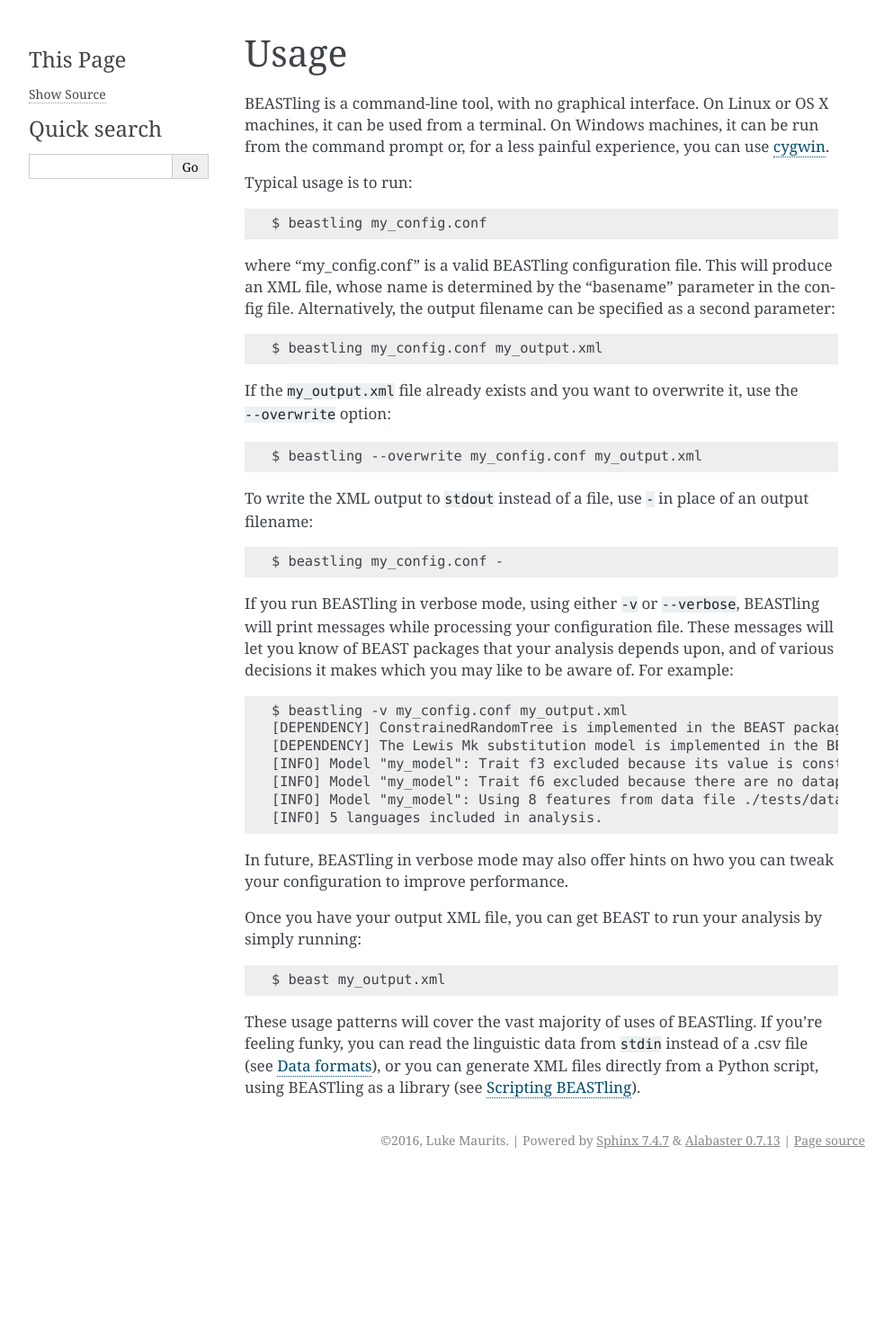
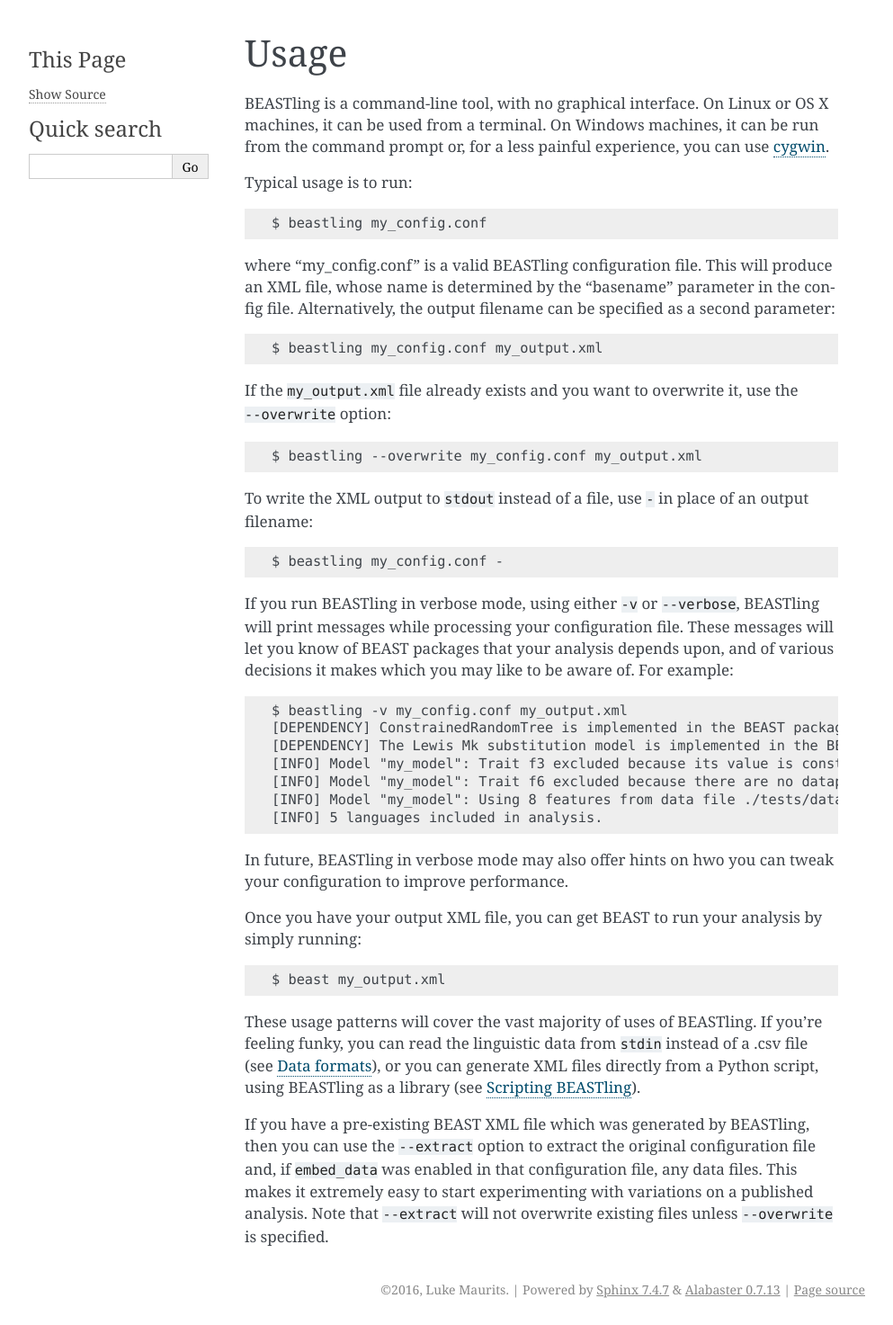
Before and after one commit to lmaurits/BEASTling, a Sphinx documentation site: the page built from docs/usage.rst, in a window 1280 px wide. Shown: the whole page at 90% size, without its empty margins (148-1141 px from the left). Built offline with Sphinx 7.4.7, drawn with Linux system fonts in a browser that asks for light colours; before the commit the page ends 1307 px from its top, so only the background shows below that.

Commit message:
Document --extract.

```diff
--- a/docs/usage.rst
+++ b/docs/usage.rst
@@ -49,3 +49,5 @@
         $ beast my_output.xml
 
 These usage patterns will cover the vast majority of uses of BEASTling.  If you're feeling funky, you can read the linguistic data from ``stdin`` instead of a .csv file (see :doc:`data`), or you can generate XML files directly from a Python script, using BEASTling as a library (see :doc:`scripting`).
+
+If you have a pre-existing BEAST XML file which was generated by BEASTling, then you can use the ``--extract`` option to extract the original configuration file and, if ``embed_data`` was enabled in that configuration file, any data files.  This makes it extremely easy to start experimenting with variations on a published analysis.  Note that ``--extract`` will not overwrite existing files unless ``--overwrite`` is specified.
```
